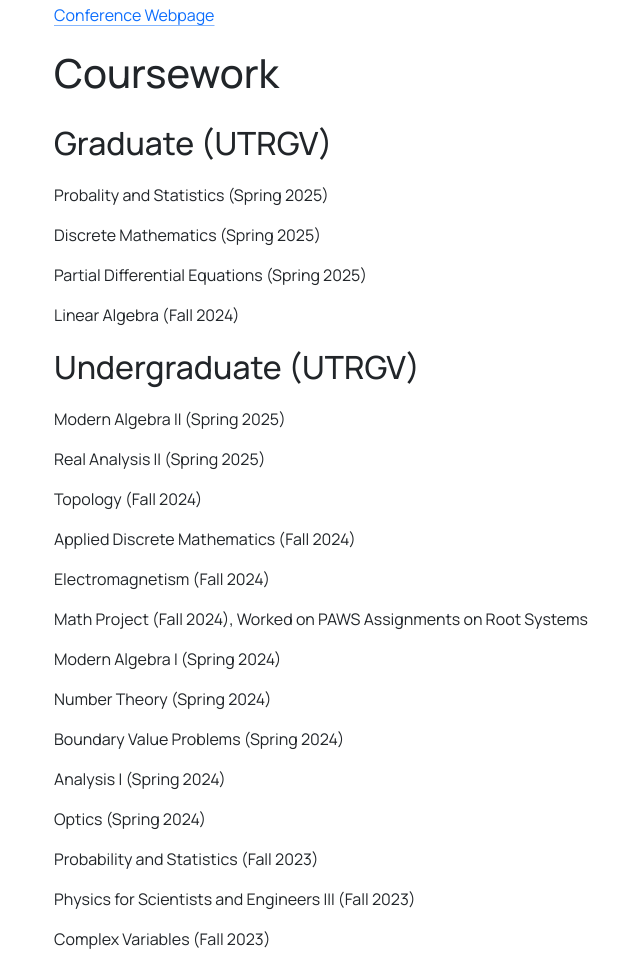
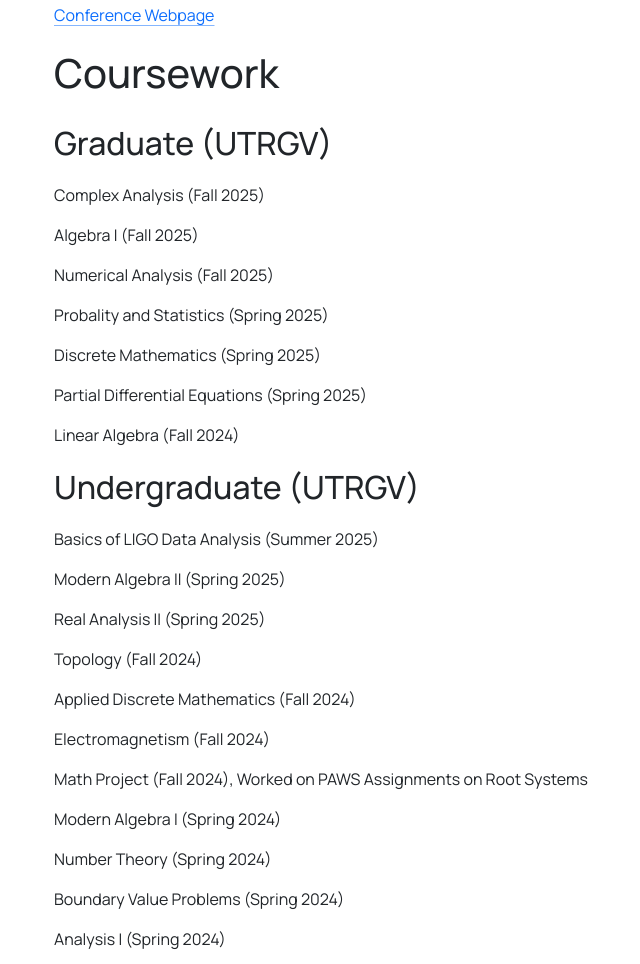
Before and after one commit to ronaldmarkers/ronaldmarkers.github.io, a plain HTML site: page about.html in a window 1280 px wide. Shown: the part 1515-2479 px from the top of the page, without its empty margins (28-668 px from the left). Drawn offline with nearby package versions, Linux system fonts and the light colour scheme.

Commit message:
Updated About Page and other Resources

```diff
--- a/about.html
+++ b/about.html
@@ -90,11 +90,15 @@
   <div class="container mb-xxl-5 text-start">
     <p class="fs-1 manrope-500">Coursework</p>
     <p class="fs-2 manrope-500">Graduate (UTRGV)</p>
+    <p class="fs-6 manrope-400">Complex Analysis (Fall 2025)</p>
+    <p class="fs-6 manrope-400">Algebra I (Fall 2025)</p>
+    <p class="fs-6 manrope-400">Numerical Analysis (Fall 2025)</p>
     <p class="fs-6 manrope-400">Probality and Statistics (Spring 2025)</p>
     <p class="fs-6 manrope-400">Discrete Mathematics (Spring 2025)</p>
     <p class="fs-6 manrope-400">Partial Differential Equations (Spring 2025)</p>
     <p class="fs-6 manrope-400">Linear Algebra (Fall 2024)</p>
     <p class="fs-2 manrope-500">Undergraduate (UTRGV)</p>
+    <p class="fs-6 manrope-400">Basics of LIGO Data Analysis (Summer 2025)</p>
     <p class="fs-6 manrope-400">Modern Algebra II (Spring 2025)</p>
     <p class="fs-6 manrope-400">Real Analysis II (Spring 2025)</p>
     <p class="fs-6 manrope-400">Topology (Fall 2024)</p>
```
Also changed, not shown: 3 other files.
